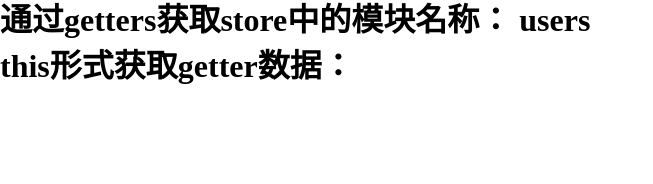
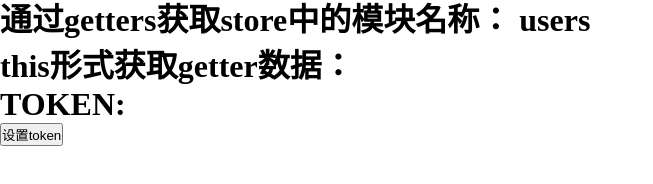
Before and after one commit to cz-frontend/pinia-study, a Vue app: page /home in a window 1280 px wide. Shown: the part 374-558 px from the top of the page, without its empty margins (0-653 px from the left). Built offline with nearby package versions, Linux system fonts and the light colour scheme.

Commit message:
feat: 添加actions

```diff
--- a/src/pages/home/homePage.vue
+++ b/src/pages/home/homePage.vue
@@ -31,6 +31,8 @@
 
     <h1>通过getters获取store中的模块名称： {{ getModuleName }}</h1>
     <h1>this形式获取getter数据： {{ getUserInfo.name }}</h1>
+    <h1>TOKEN: {{ token }}</h1>
+    <button @click="handleToken">设置token</button>
   </div>
 </template>
 
@@ -41,7 +43,8 @@ import { useUserStore } from "@/store/user";
 import ChildComponent from "./components/ChildComponent.vue";
 
 const store = useUserStore();
-const { modulename, userinfo, getModuleName, getUserInfo } = storeToRefs(store);
+const { modulename, userinfo, getModuleName, getUserInfo, token, setToken } =
+  storeToRefs(store);
 
 const onRename = () => {
   store.modulename = "用户管理";
@@ -66,4 +69,11 @@ const onClick = () => {
   store.$state = { counter: 168 };
   console.log("现在的store", store);
 };
+
+/**
+ * 设置token
+ */
+const handleToken = () => {
+  store.setToken("1111111");
+};
 </script>
--- a/src/store/user.js
+++ b/src/store/user.js
@@ -6,6 +6,7 @@ import { defineStore } from "pinia";
 export const useUserStore = defineStore("users", {
   state: () => {
     return {
+      token: "",
       modulename: "users",
       userinfo: {
         name: "",
@@ -25,4 +26,9 @@ export const useUserStore = defineStore("users", {
       return this.userinfo;
     },
   },
+  actions: {
+    setToken(token) {
+      this.token = token;
+    },
+  },
 });
```
